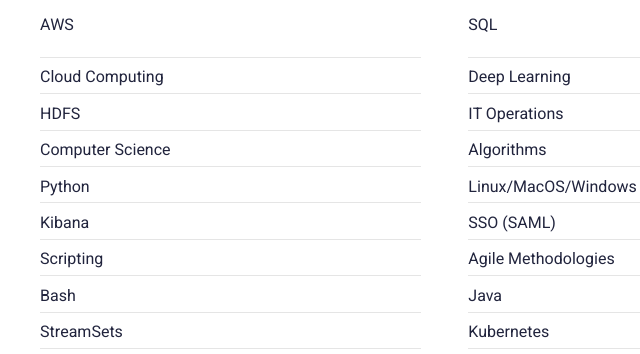
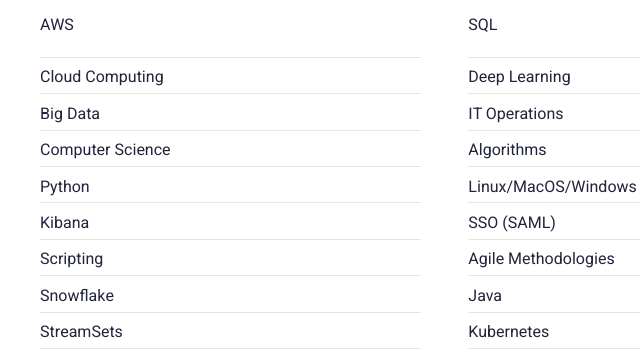
Before and after one commit to AleAlfonsoHdz/my-resume-website, a plain HTML site: page index.html in a window 1280 px wide. Shown: the part 2161-2515 px from the top of the page, 167-807 px from the left. Drawn offline with nearby package versions, Linux system fonts and the light colour scheme.

Commit message:
Update index.html

```diff
--- a/index.html
+++ b/index.html
@@ -346,12 +346,12 @@
     <ul>
       <li class="skills"><p class="flota flota-izquierda">AWS</p></li>
       <li class="skills">Cloud Computing</li>
-      <li class="skills">HDFS</li>
+      <li class="skills">Big Data</li>
       <li class="skills">Computer Science</li>
       <li class="skills">Python</li>
       <li class="skills">Kibana</li>
       <li class="skills">Scripting</li>
-      <li class="skills">Bash</li>
+      <li class="skills">Snowflake</li>
       <li class="skills">StreamSets</li>
       <li class="skills">Git</li>
     </ul>
```
